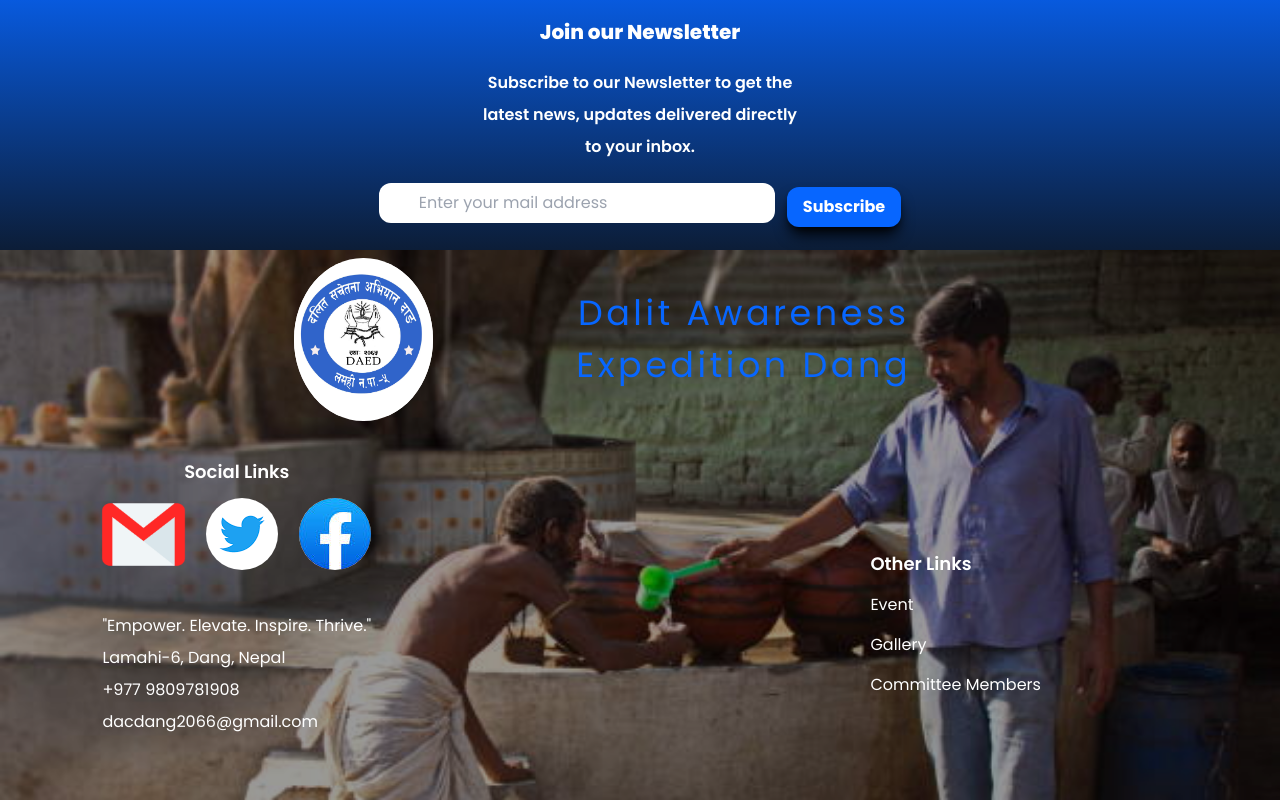
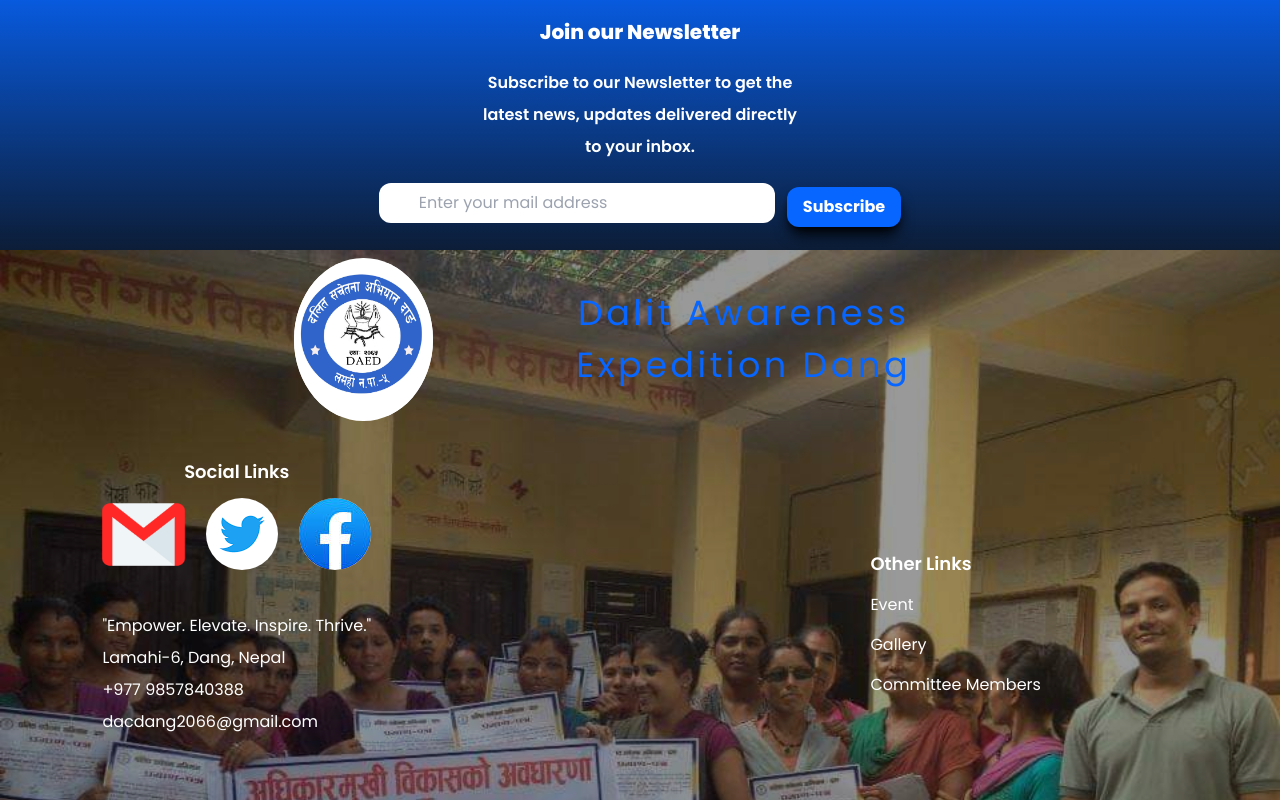
Before and after one commit to dipenbhat557/Dalit-Awareness-Expedition-DAED-, a React (Vite) app in the folder frontend/: page /about/us in a window 1280 px wide. Shown: the part 2334-3134 px from the top of the page. Built offline with nearby package versions, Linux system fonts and the light colour scheme.

Commit message:
necessary chanegs (final touch)

```diff
--- a/frontend/src/components/Footer.jsx
+++ b/frontend/src/components/Footer.jsx
@@ -29,7 +29,7 @@ const Footer = () => {
     alignItems: "center",
   };
   const [facebookProfileLink] = useState(
-    "https://www.facebook.com/profile.php?id=61553630476845&mibextid=JRoKGi"
+    "https://www.facebook.com/profile.php?id=61553630476845&mibextid=ZbWKwL"
   );
 
   const handleFacebookIconClick = () => {
@@ -94,7 +94,7 @@ const Footer = () => {
               Lamahi-6, Dang, Nepal
             </p>
             <p className="text-[14px] sm:text-[16px] text-white z-10">
-              +977 9809781908
+              +977 9857840388
             </p>
             <p className="text-[14px] sm:text-[16px] text-white z-10">
               dacdang2066@gmail.com
--- a/frontend/src/constants/index.js
+++ b/frontend/src/constants/index.js
@@ -51,7 +51,7 @@ export const navLinks = [
   },
   {
     id: "supportus",
-    title: ["Support Us", "मद्दत"],
+    title: ["Support Us", "सहयोग"],
     route: "/supportus",
   },
 ];
```
Also changed, not shown: frontend/src/assets/footerBg.png.
